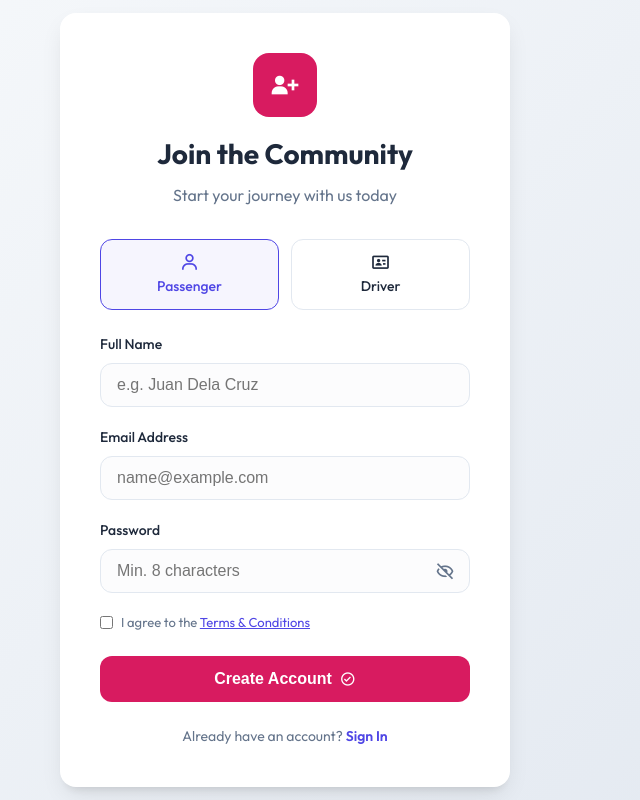
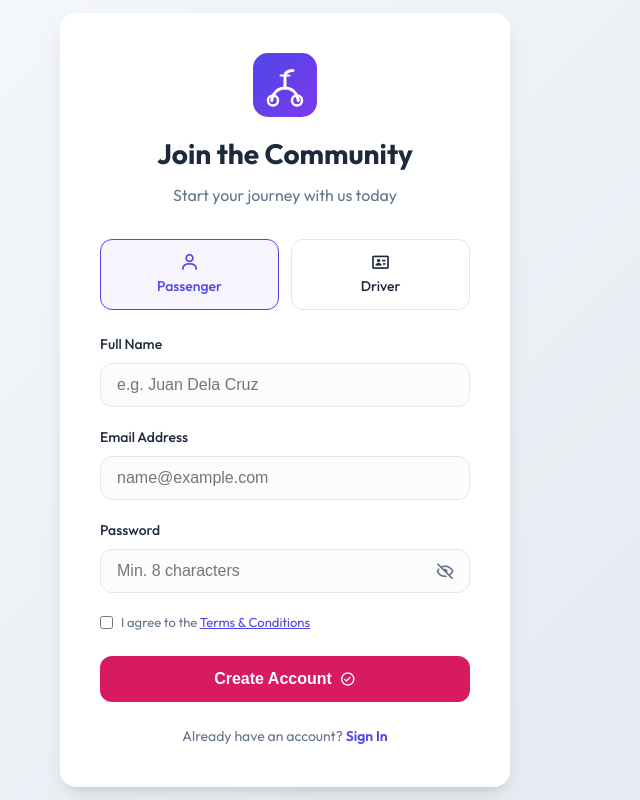
Before and after one commit to GRxd911/pedicab-app, a website: page signup.html in a window 1280 px wide. Shown: the whole page, without its empty margins (355-995 px from the left). Drawn offline with nearby package versions, Linux system fonts and the light colour scheme.

Commit message:
feat: add premium SVG logo and update UI to use it

```diff
--- a/signup.html
+++ b/signup.html
@@ -62,8 +62,8 @@
     <div class="auth-container">
         <div class="auth-card">
             <div class="auth-header">
-                <div class="logo-icon" style="background: var(--secondary);">
-                    <i class='bx bxs-user-plus'></i>
+                <div class="logo-icon" style="background: transparent;">
+                    <img src="assets/logo.svg" alt="Logo" style="width: 100%; height: 100%; object-fit: contain;">
                 </div>
                 <h1>Join the Community</h1>
                 <p>Start your journey with us today</p>
```
Also changed, not shown: reset-password.html (+3 -1 lines), signin.html (+9 -2 lines), assets/logo.svg (added), manifest.json.
